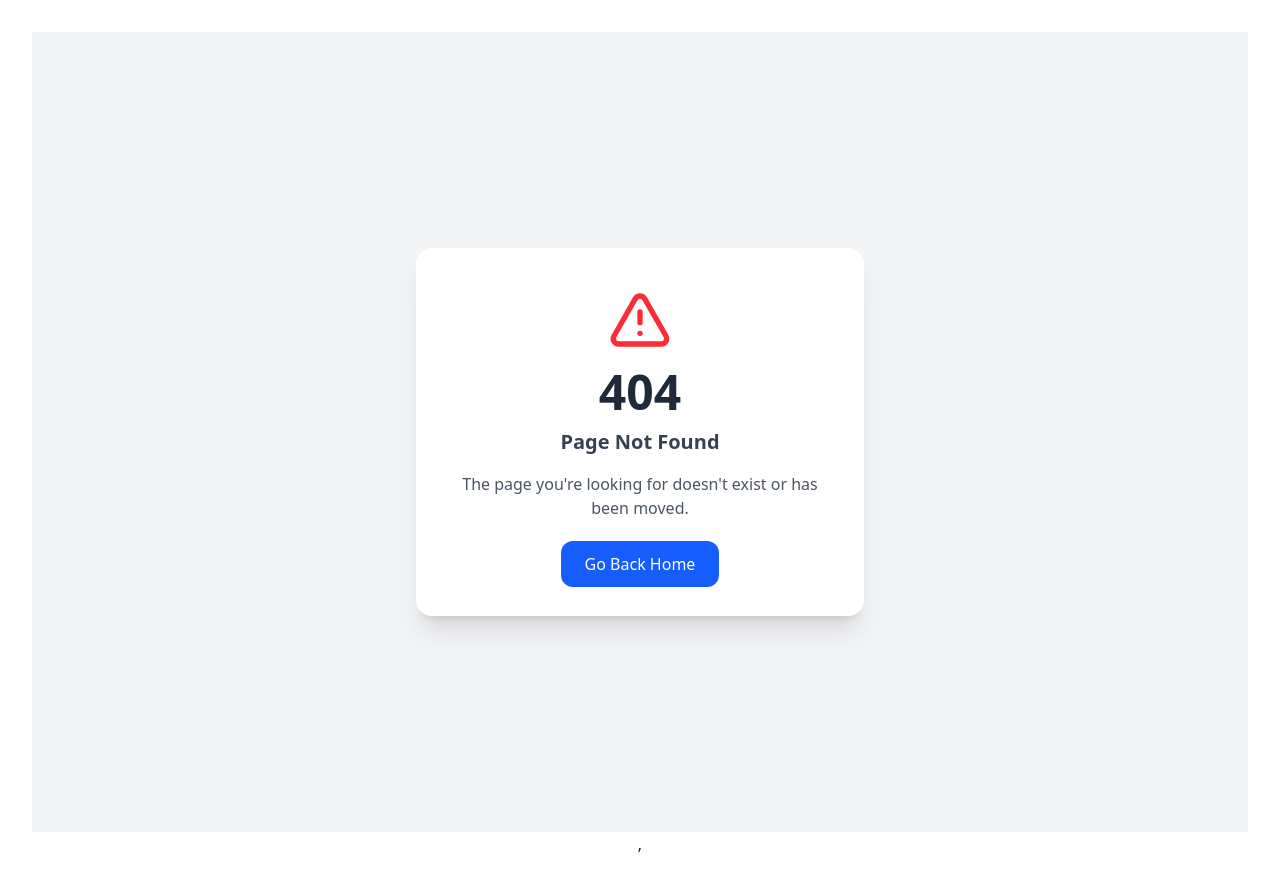
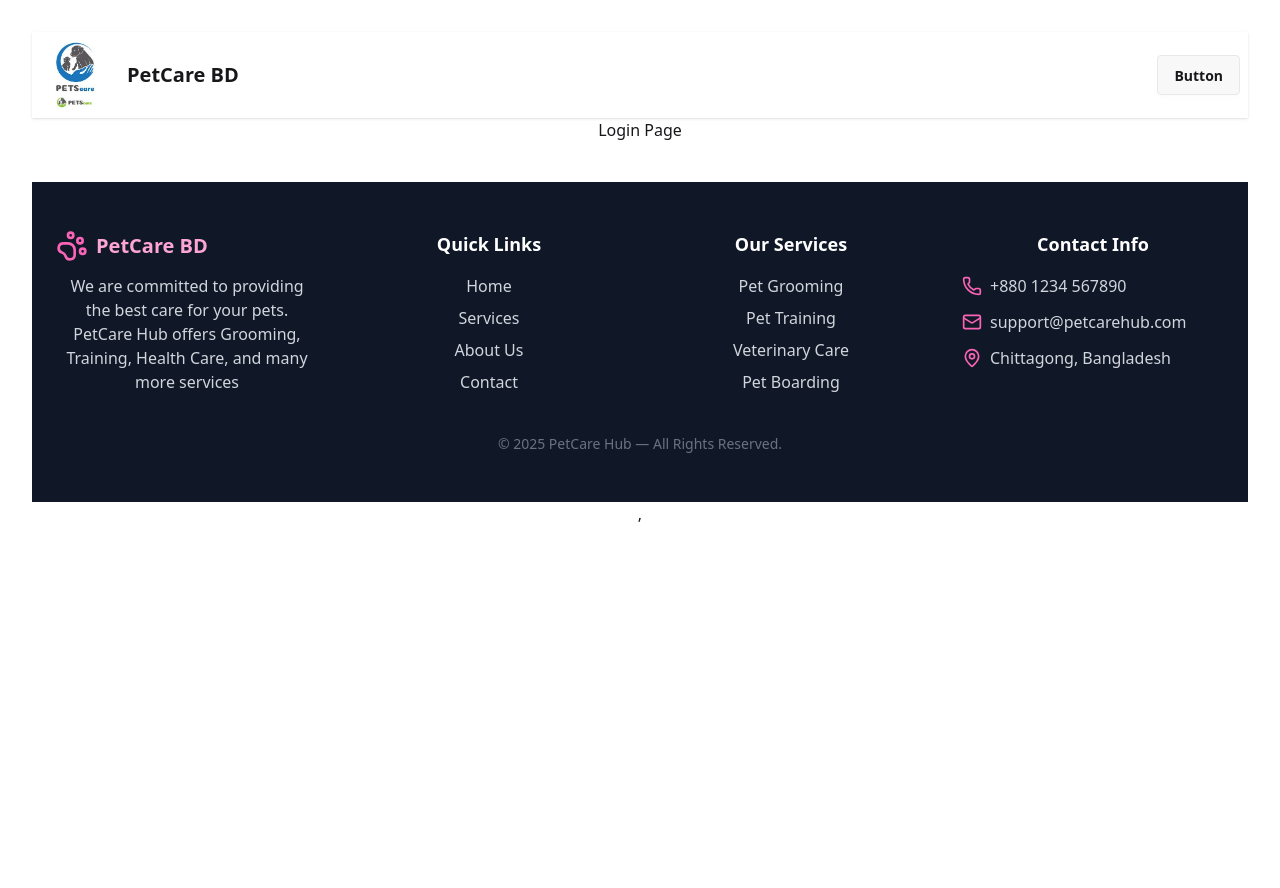
Before and after one commit to SAMIA-TASMIN/Pet-Care-BD, a React (Vite) app: page /login in a window 1280 px wide. Before the commit this address had no page. After the commit the page ends 800 px from the top, so only its background shows below. Built offline with nearby package versions, Linux system fonts and the light colour scheme.

Commit message:
loading error gone

```diff
--- a/src/Components/Navbar.jsx
+++ b/src/Components/Navbar.jsx
@@ -6,14 +6,13 @@ const Navbar = () => {
   const links = (
   <>
     <li>
-        <Link to={`/`}>Home</Link>
-      </li>
-
-      <li>
-       <Link to={`/services`}>Services</Link>
+      <Link to="/">Home</Link> {/* / দিতে হবে */}
     </li>
     <li>
-       <Link to={`/profile`}>My Profile</Link>
+      <Link to="/services">Services</Link> {/* / দিতে হবে */}
+    </li>
+    <li>
+      <Link to="/profile">My Profile</Link>
     </li>
   </>
 );
--- /dev/null
+++ b/src/Contexts/AuthContext.jsx
@@ -0,0 +1,3 @@
+import { createContext } from "react";
+
+export const AuthContext = createContext(null)
--- /dev/null
+++ b/src/Contexts/AuthProvider.jsx
@@ -0,0 +1,18 @@
+import React from 'react';
+import { AuthContext } from './AuthContext';
+
+const AuthProvider = ({children}) => {
+
+
+
+    const information ={
+
+    }
+    return (
+        <AuthContext value={information}>
+            {children}
+        </AuthContext>
+    );
+};
+
+export default AuthProvider;
--- /dev/null
+++ b/src/Pages/LogInPage.jsx
@@ -0,0 +1,11 @@
+import React from 'react';
+
+const LogInPage = () => {
+    return (
+        <div>
+            <h1>Login Page</h1>
+        </div>
+    );
+};
+
+export default LogInPage;
--- /dev/null
+++ b/src/Pages/Register.jsx
@@ -0,0 +1,11 @@
+import React from 'react';
+
+const Register = () => {
+    return (
+        <div>
+            register
+        </div>
+    );
+};
+
+export default Register;
--- a/src/Pages/ServiceCard.jsx
+++ b/src/Pages/ServiceCard.jsx
@@ -45,7 +45,7 @@ const ServiceCard = ({singleData}) => {
 
 
         {/* Button */}
-        <Link to={`/`}>
+        <Link to={`/service/${serviceId}`}>
         <button className="w-full bg-blue-600 text-white py-2 rounded-lg font-medium hover:bg-blue-700 transition">
           View Details
         </button>
--- /dev/null
+++ b/src/Pages/ServiceDetails.jsx
@@ -0,0 +1,14 @@
+import React from 'react';
+import { useParams } from 'react-router';
+
+const ServiceDetails = () => {
+    const {id} = useParams()
+
+    return (
+        <div>
+            serviceDetails
+        </div>
+    );
+};
+
+export default ServiceDetails;
--- a/src/main.jsx
+++ b/src/main.jsx
@@ -4,9 +4,12 @@ import './index.css'
 import App from './App.jsx'
 import { RouterProvider } from 'react-router'
 import router from './routes/router.jsx'
+import AuthProvider from './Contexts/AuthProvider.jsx'
 
 createRoot(document.getElementById('root')).render(
   <StrictMode>
-   <RouterProvider router={router} />,
+   <AuthProvider>
+    <RouterProvider router={router} />
+    </AuthProvider>,
   </StrictMode>,
 )
--- a/src/routes/router.jsx
+++ b/src/routes/router.jsx
@@ -1,25 +1,41 @@
 import React from 'react';
-import { createBrowserRouter } from "react-router";
+import { createBrowserRouter } from "react-router-dom"; // এটা change করো
 import Error from '../Components/Error'
 import Root from '../Layouts/Root';
 import Home from '../Pages/Home';
 import Services from '../Pages/Services';
+import LogInPage from '../Pages/LogInPage';
+import Register from '../Pages/Register';
+import ServiceDetails from '../Pages/ServiceDetails';
 
-const router =  createBrowserRouter([
+const router = createBrowserRouter([
   {
     path: "/",
-    Component: Root,
-    errorElement:<Error></Error>,
-    children:[
+    element: <Root />, // Component এর বদলে element ব্যবহার করো
+    errorElement: <Error />,
+    children: [
       {
-        index:true,
-        Component:Home,
-        loader:()=>fetch('data.json')
+        index: true,
+        element: <Home />,
+        loader: () => fetch('/data.json') // শুরুতে / দাও
       },
       {
-        path:"/services",
-        loader:()=>fetch('data.json'),
-        Component:Services
+        path: "services", // শুরুতে / দিও না
+        loader: () => fetch('/data.json'),
+        element: <Services />
+      },
+      {
+        path: 'service/:id',
+        loader: () => fetch('/data.json'),
+        element: <ServiceDetails />
+      },
+      {
+        path: 'login',
+        element: <LogInPage />
+      },
+      {
+        path: "register",
+        element: <Register />
       }
     ]
   },
```
Also changed, not shown: src/Pages/Home.jsx (+9 -12 lines), src/Pages/Services.jsx (+5 -2 lines). Lines whose indentation alone changed are shown as unchanged.
